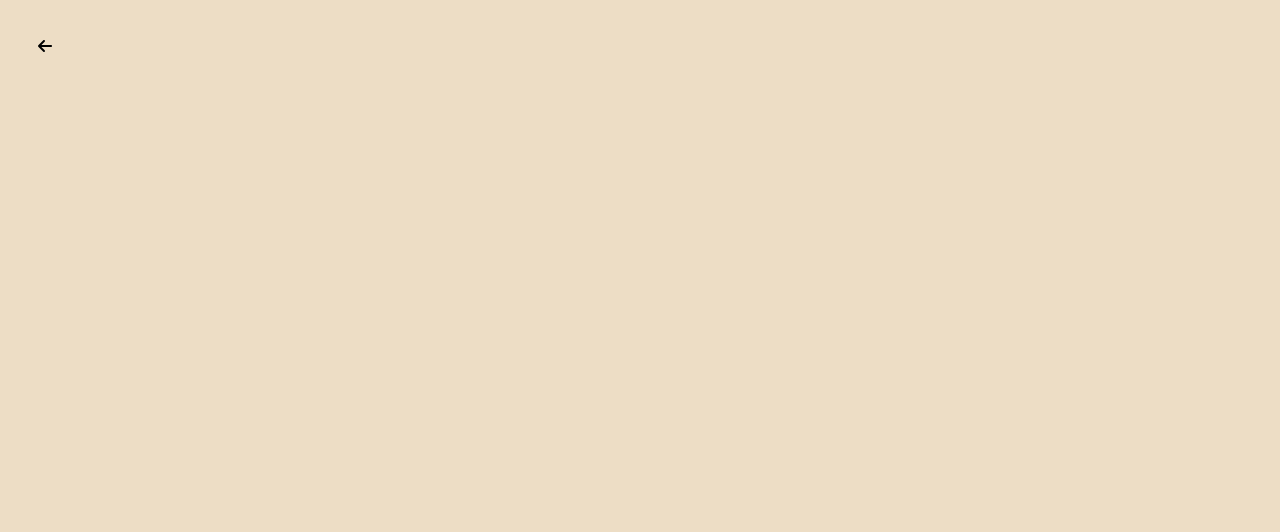
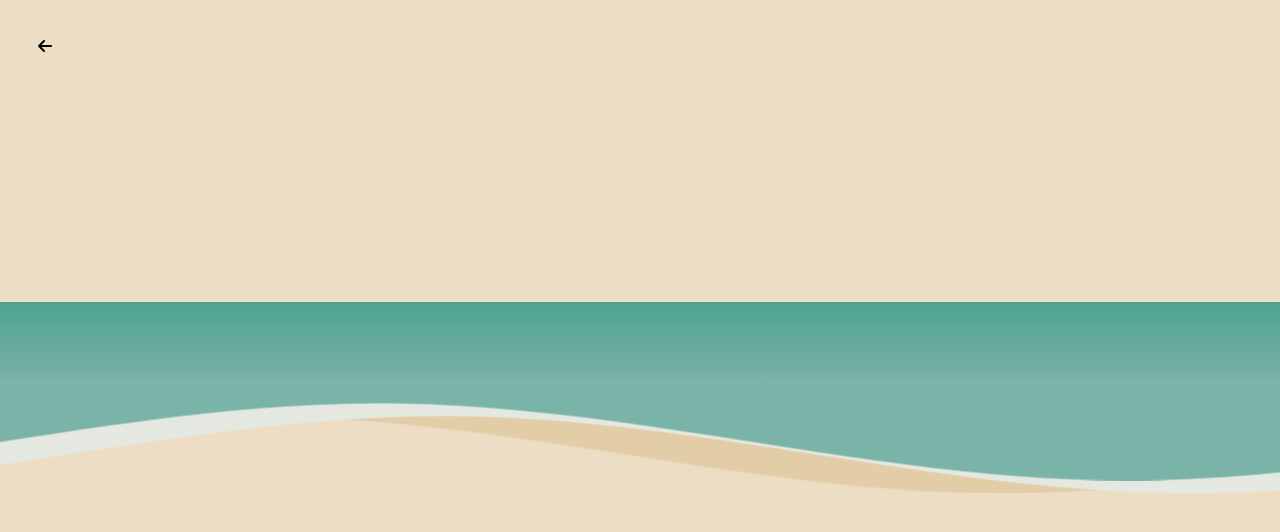
Before and after one commit to HBSPS/Playground, a React (Create React App) app: page /beach in a window 1280 px wide. Shown: the top 532 px of the page. Built offline with nearby package versions, Linux system fonts and the light colour scheme.

Commit message:
:sparkles: [FEAT] 파도 추가

```diff
--- /dev/null
+++ b/src/Components/_Modules/Wave.tsx
@@ -0,0 +1,72 @@
+import styled, { keyframes } from 'styled-components';
+import Wrapper from '../_Atoms/Wrapper';
+
+const Ocean = styled.div`
+  width: 100vw;
+  height: 10vh;
+  background: linear-gradient(#4ea292, #7ab3a7);
+`;
+
+const WaveMovement = keyframes`
+  0% {
+   transform: translate3d(-90px,0,0);
+  }
+  100% {
+    transform: translate3d(85px,0,0);
+  }
+`;
+
+const SVG = styled.svg`
+  position: relative;
+  width: 100vw;
+  height: 15vh;
+  margin-bottom: -7px; /*Fix for safari gap*/
+  min-height: 100px;
+  max-height: 150px;
+  transform: scaleY(-1);
+`;
+
+const G = styled.g`
+  use {
+    animation: ${WaveMovement} 25s cubic-bezier(0.55, 0.5, 0.45, 0.5) infinite;
+
+    &:nth-child(1) {
+      fill: #e2cda7;
+    }
+    &:nth-child(2) {
+      fill: #e5e8e1;
+      animation-delay: -3s;
+    }
+    &:nth-child(3) {
+      fill: #7ab3a7;
+      animation-delay: -2s;
+    }
+  }
+`;
+
+const Wave = () => {
+  return (
+    <>
+      <Wrapper>
+        <Ocean />
+        <SVG
+          xmlns='http://www.w3.org/2000/svg'
+          xmlnsXlink='http://www.w3.org/1999/xlink'
+          viewBox='0 24 150 28'
+          preserveAspectRatio='none'
+          shape-rendering='auto'>
+          <defs>
+            <path id='gentle-wave' d='M-160 44c30 0 58-18 88-18s 58 18 88 18 58-18 88-18 58 18 88 18 v44h-352z' />
+          </defs>
+          <G className='parallax'>
+            <use xlinkHref='#gentle-wave' x='50' y='0' />
+            <use xlinkHref='#gentle-wave' x='50' y='0' />
+            <use xlinkHref='#gentle-wave' x='50' y='3' />
+          </G>
+        </SVG>
+      </Wrapper>
+    </>
+  );
+};
+
+export default Wave;
--- a/src/Components/_Templates/Beach.tsx
+++ b/src/Components/_Templates/Beach.tsx
@@ -1,11 +1,13 @@
 import { BackGround } from '../_Atoms/BackGround';
 import HomeLink from '../_Atoms/HomeLink';
+import Wave from '../_Modules/Wave';
 
 const Beach = () => {
   return (
     <>
       <BackGround.Beach>
-        <HomeLink color='black'/>
+        <HomeLink color='black' />
+        <Wave />
       </BackGround.Beach>
     </>
   );
```
